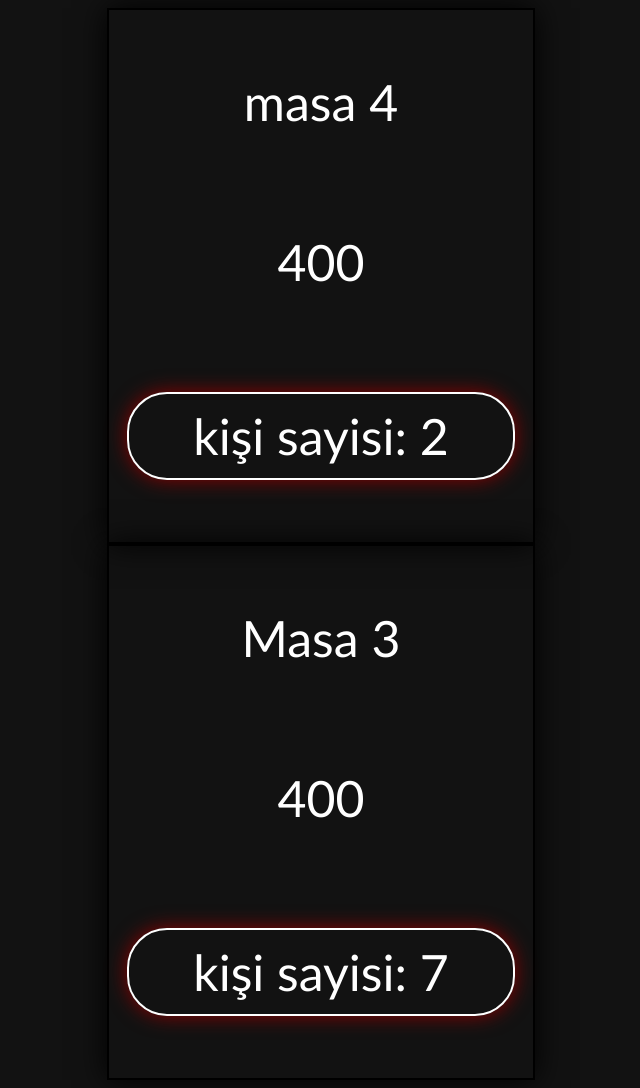
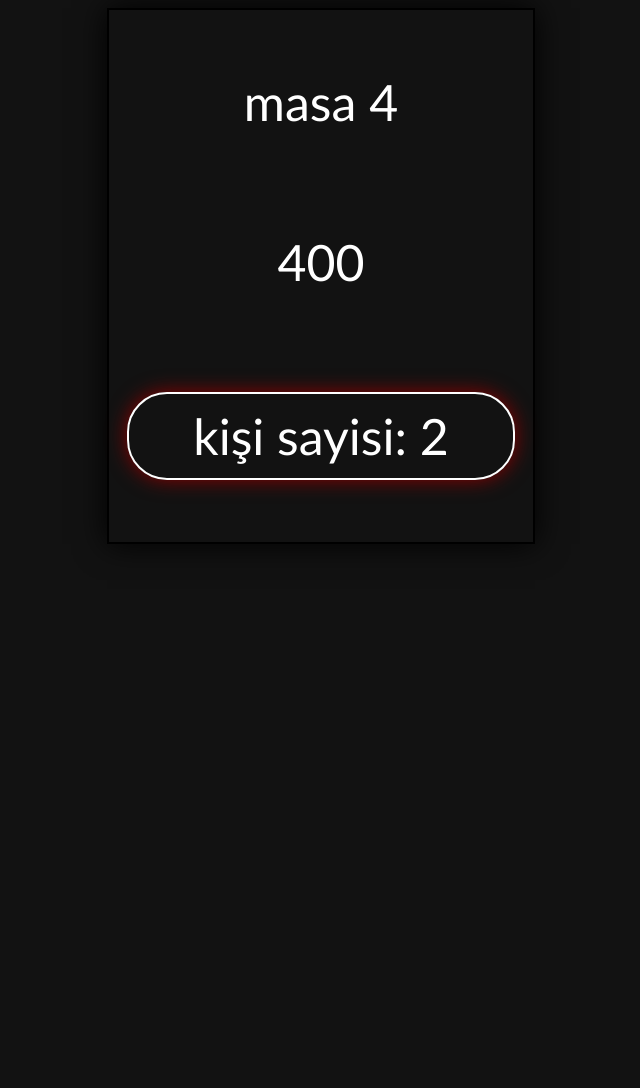
Before and after one commit to atraki2/n8n, a plain HTML site: page index.html in a window 1280 px wide. Shown: the whole page, without its empty margins (319-959 px from the left). After the commit the page ends 800 px from the top, so only its background shows below. Drawn offline with Linux system fonts and the light colour scheme.

Commit message:
Update index.html

```diff
--- a/index.html
+++ b/index.html
@@ -43,10 +43,5 @@
     <p>400</p>
     <p id="kisi">kişi sayisi: 2</p>
     </div>
-    <div class="ks">
-    <p>Masa 3</p>
-    <p>400</p>
-    <p id="kisi">kişi sayisi: 7</p>
-    </div>
 </body>
 </html>
```
